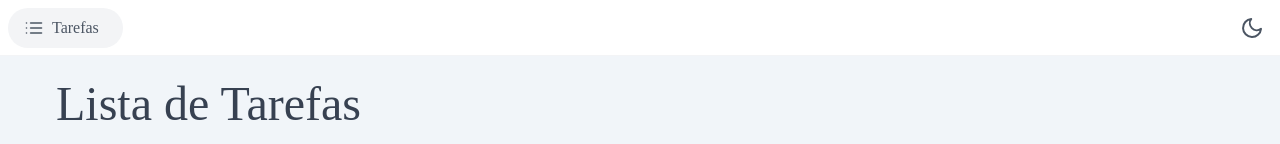
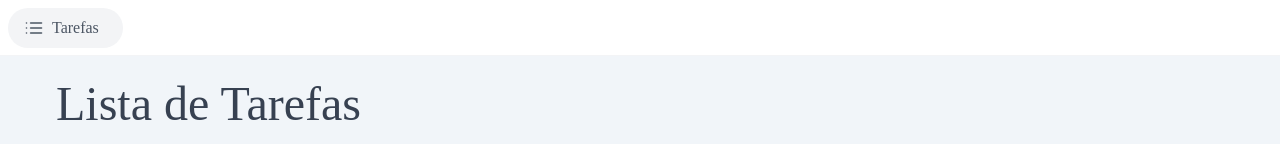
Before and after one commit to bertonni/todo-list, a React (Vite) app: page / in a window 1280 px wide. Shown: the top 144 px of the page. Built offline with nearby package versions, Linux system fonts and the light colour scheme; a web font is replaced by a local one.

Commit message:
hiding toggle color scheme button on navbar

```diff
--- a/src/components/Navbar.tsx
+++ b/src/components/Navbar.tsx
@@ -50,7 +50,7 @@ export const Navbar = ({ active, setActive }: NavbarProps) => {
         aria-label="change-color"
         className="rounded-full p-2 hover:bg-gray-100
         text-gray-600 hover:text-gray-500 ml-auto
-          transition-all"
+          transition-all hidden"
         onClick={() => changeColorScheme()}
       >
         {currentColorScheme === "light" ? <Moon /> : <Sun />}
```
